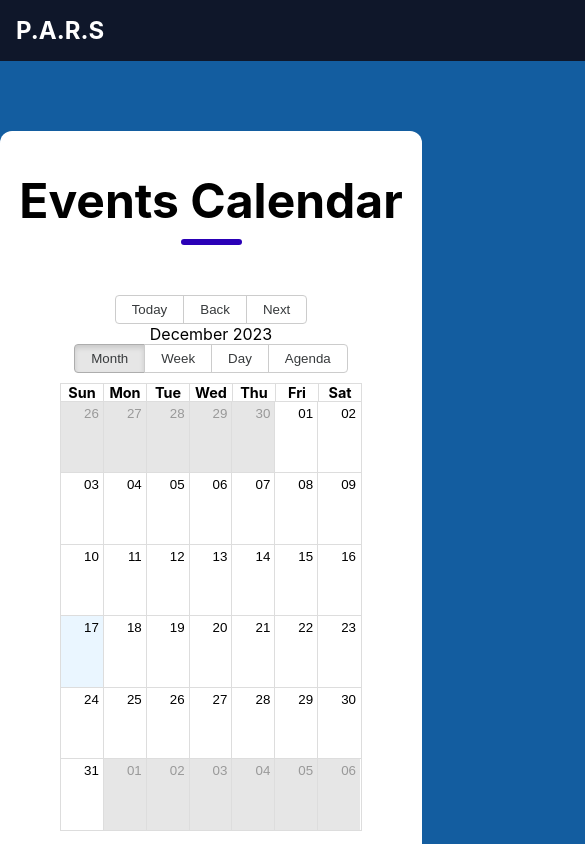
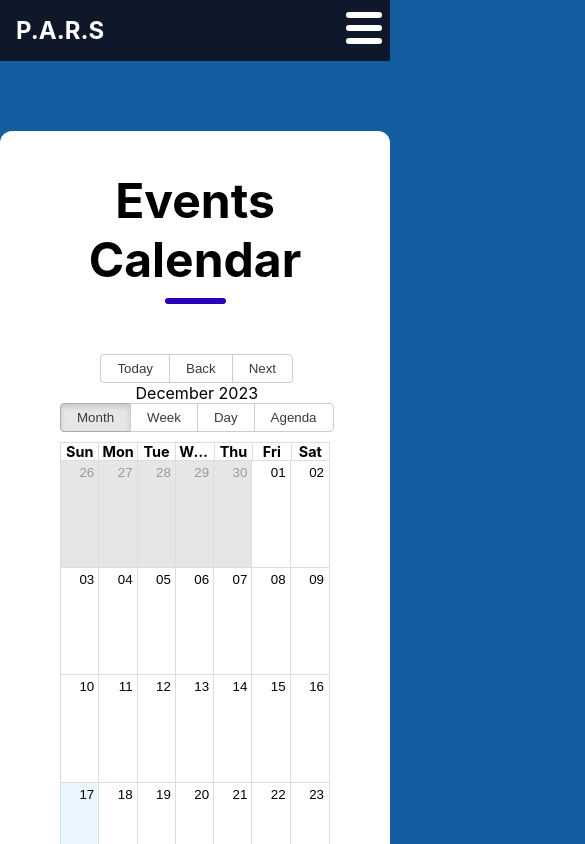
Before and after one commit to McNaughty/pars-phase2-project, a React (Create React App) app: page /calendar in a window 390 px wide. Shown: the top 844 px of the page, 585 px wide, since content can reach past the window. Built offline with nearby package versions, Linux system fonts and the light colour scheme; no server answers.

Commit message:
Responsiveness check

```diff
--- a/src/components/app/App.css
+++ b/src/components/app/App.css
@@ -1,6 +1,6 @@
 .App {
   text-align: center;
-  width: 100vh;
+  width: 100%;
   height: 100%;
 }
 
--- a/src/components/appheader/AppHeader.css
+++ b/src/components/appheader/AppHeader.css
@@ -11,6 +11,7 @@ nav {
     /* make navbar sticky at the top */
     position: sticky;
     top: 0;
+    width: 100%;
 }
 
 nav .htitle {
@@ -71,6 +72,7 @@ nav .hmenu span {
     nav {
         flex-direction: column;
         align-items: start;
+        width: 100%;
     }
 
     nav ul {
--- a/src/components/dashboard/CalendarDash.css
+++ b/src/components/dashboard/CalendarDash.css
@@ -18,8 +18,8 @@
   @media  (max-width:780px) {
     .dashboard {
       text-align: center;
-      width: 50%;
-      height: 90vh;
+      width: 100%;
+      height: 100%;
       border-radius: 12px;
       background-color: white;
       box-shadow: rgba(0, 0, 0, 0.35) opx 5px 15px;
--- a/src/components/participantreg/ParticipantRegistration.css
+++ b/src/components/participantreg/ParticipantRegistration.css
@@ -4,12 +4,12 @@
     flex-direction: column;
     margin: auto;
     margin-top: 200px;
-    width: 1500px;
+    width: 100%;
     background-color: white;
     padding-bottom: 30px;
     padding: 25px;
-    margin-left: 150px;
-    margin-right: 30px;
+    /* margin-left: 10px; */
+    margin-right: 10px;
     margin-top: 70px;
     border-radius: 12px;
 }
@@ -73,7 +73,7 @@
     margin-top: 27px;
     color: black;
     font-size: 18px;
-    margin-left: 500px;
+    margin-left: 50px;
 
 }
 
@@ -239,12 +239,13 @@ input[type="radio"] {
         display: flex;
         flex-direction: column;
         margin: 0;
-        width: 80%;
+        width: 100%;
         background-color: white;
         padding-bottom: 30px;
         padding: 5px;
-        margin-left: 90px;
+        margin-left: 0;
         border-radius: 12px;
+        margin-top: 15px;
     }
 
 
@@ -255,7 +256,7 @@ input[type="radio"] {
 
     .input {
         margin-left: 10 !important;
-        width: 480px;
+        width: 100% !important;
         height: 60px;
         background-color: #eaeaea;
         border-radius: 6px;
@@ -264,7 +265,7 @@ input[type="radio"] {
     .input-group .input {
         display: flex;
         margin-bottom: 30px !important;
-        width: 480px;
+        width: 100%;
         height: 60px;
         background-color: #eaeaea;
         border-radius: 6px;
@@ -296,5 +297,27 @@ input[type="radio"] {
         font-size: 18px;
         margin-left: 0px;
 
+
     }
+
+    .header {
+        display: flex;
+        flex-direction: column;
+        align-items: center;
+        gap: 9px;
+        width: 100%;
+        margin-top: 30px;
+
+
+    }
+
+    .submit-container .submit {
+        display: flex;
+        justify-content: center;
+        align-items: center;
+        width: 150px;
+        height: 59px;
+
+    }
+
 }
```
